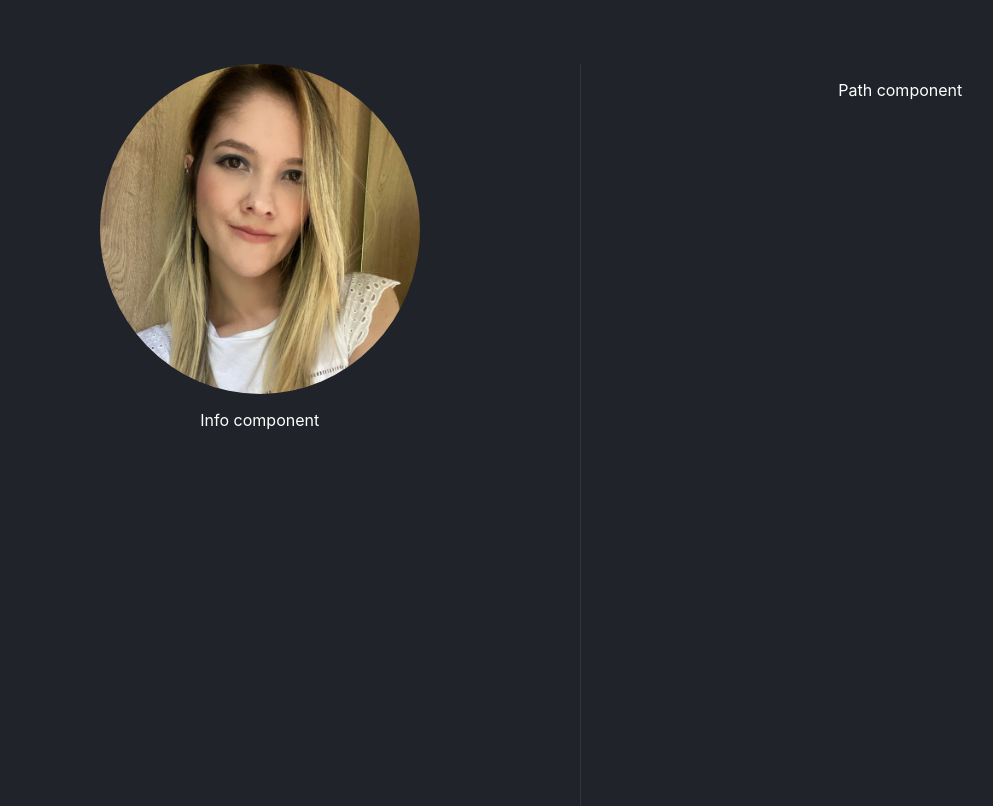
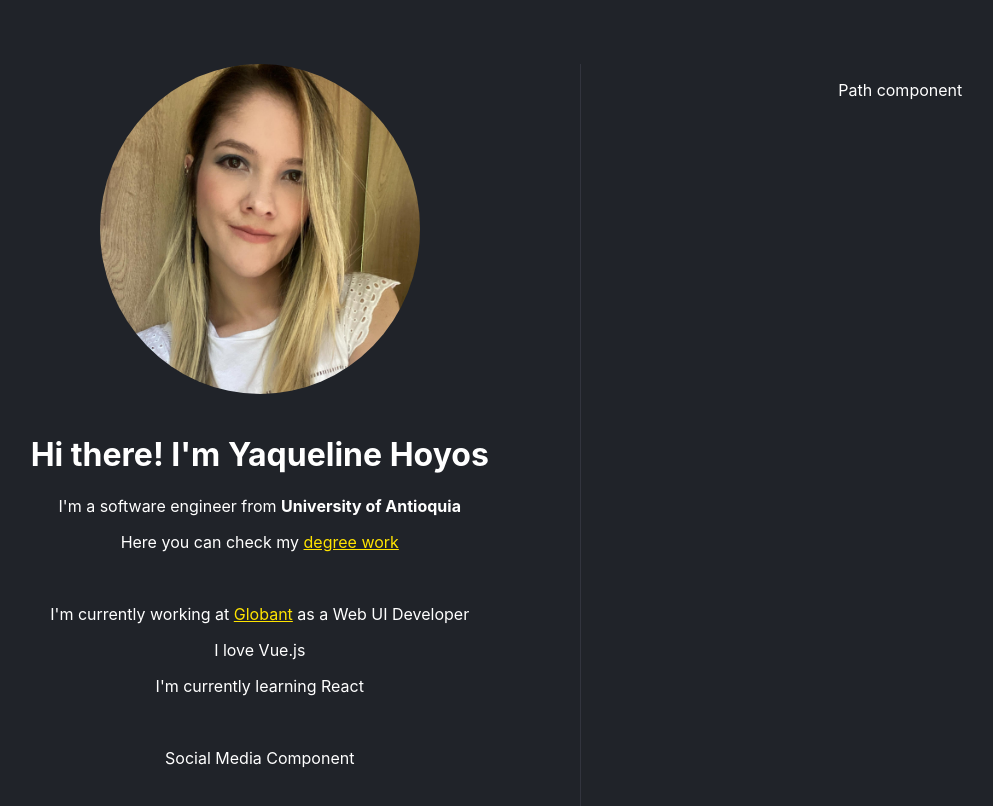
Before and after one commit to yaquelinehoyos/Yaqueline-Hoyos-Website, a React (Create React App) app: page / in a window 1280 px wide. Shown: the top 806 px of the page, without its empty margins (60-1053 px from the left). Built offline with nearby package versions, Linux system fonts and the light colour scheme.

Commit message:
:lipstick: create bio component and add some styles

```diff
--- a/src/App.tsx
+++ b/src/App.tsx
@@ -2,6 +2,7 @@ import React from 'react';
 import './App.css';
 import Image from "./components/image/Image";
 import Bio from "./components/bio/Bio";
+import SocialMedia from "./components/socialMedia/SocialMedia";
 import Path from "./components/path/Path";
 
 function App() {
@@ -10,6 +11,7 @@ function App() {
       <div className="App__bio">
         <Image />
         <Bio />
+        <SocialMedia />
       </div>
       <div className="App__path">
         <Path />
--- a/src/components/bio/Bio.tsx
+++ b/src/components/bio/Bio.tsx
@@ -1,12 +1,27 @@
 import React from 'react';
 import './bio.css';
 
-function App() {
+function Bio() {
   return (
     <div className="Info">
-      <p>Info component</p>
+      <h1>Hi there! I'm Yaqueline Hoyos</h1>
+      <p>I'm a software engineer from&nbsp;
+        <strong>University of Antioquia</strong>
+      </p>
+      <p>Here you can check my&nbsp;
+        <a href="http://bibliotecadigital.udea.edu.co/handle/10495/15470" target="_blank">
+          degree work
+        </a>
+      </p>
+      <br></br>
+      <p>I'm currently working at&nbsp;
+        <a href="https://www.globant.com" target="_blank">Globant</a>
+        &nbsp;as a Web UI Developer
+      </p>
+      <p>I love Vue.js</p>
+      <p>I'm currently learning React</p>
     </div>
   );
 }
 
-export default App;
+export default Bio;
--- a/src/components/bio/bio.css
+++ b/src/components/bio/bio.css
@@ -0,0 +1,7 @@
+.Info {
+    margin-top: 20px;
+}
+
+a {
+    color: #FFE400;
+}
--- a/src/components/image/Image.tsx
+++ b/src/components/image/Image.tsx
@@ -2,7 +2,7 @@ import React from 'react';
 import './image.css';
 import websiteImage from "../../assets/website-image.jpg";
 
-function App() {
+function Image() {
   return (
     <div className="image-content">
         <img className="image" src={websiteImage} alt="Yaqueline Hoyos"></img>
@@ -10,4 +10,4 @@ function App() {
   );
 }
 
-export default App;
+export default Image;
--- a/src/components/path/Path.tsx
+++ b/src/components/path/Path.tsx
@@ -1,7 +1,7 @@
 import React from 'react';
 import './path.css';
 
-function App() {
+function Path() {
   return (
     <div className="Path">
       <p>Path component</p>
@@ -9,4 +9,4 @@ function App() {
   );
 }
 
-export default App;
+export default Path;
--- /dev/null
+++ b/src/components/socialMedia/SocialMedia.tsx
@@ -0,0 +1,12 @@
+import React from 'react';
+import './socialMedia.css';
+
+function SocialMedia() {
+  return (
+    <div className="Info">
+      <p>Social Media Component</p>
+    </div>
+  );
+}
+
+export default SocialMedia;
```
Also changed, not shown: src/components/socialMedia/socialMedia.css (added).
